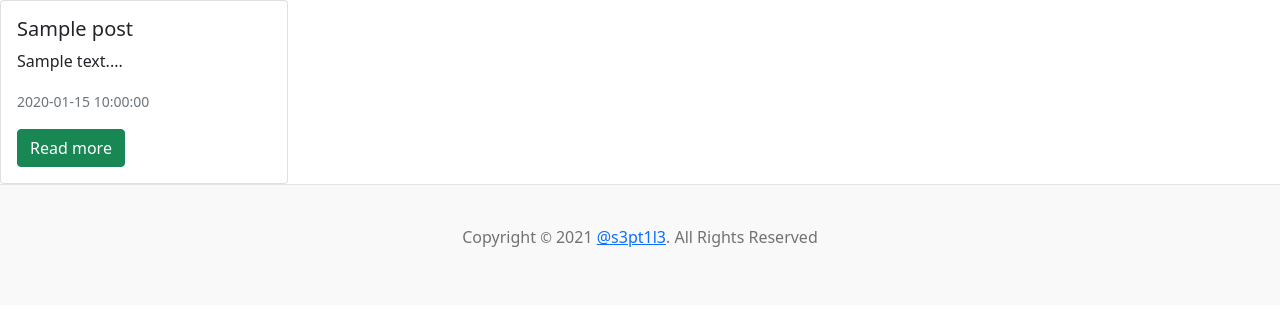
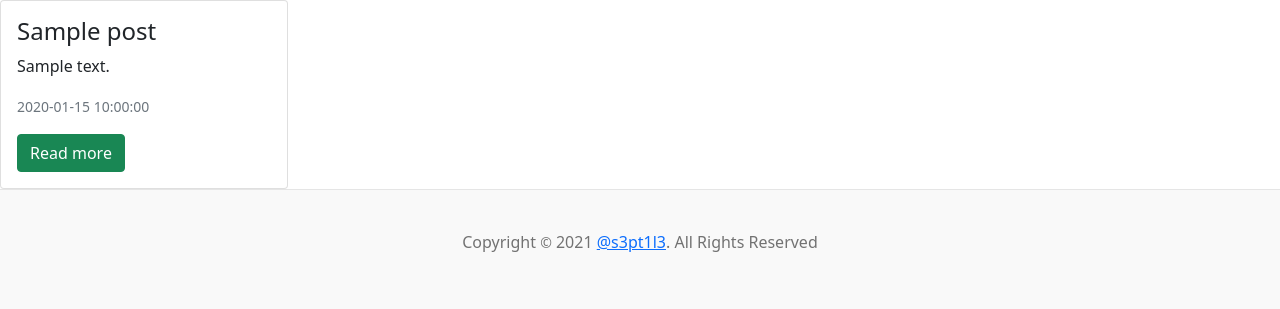
Before and after one commit to s3pt1l3/flask_blog, a Flask app: page /blog/ in a window 1280 px wide. Shown: the part 72-381 px from the top of the page. Run offline with Flask 2, Linux system fonts and the light colour scheme; tables that the repository leaves empty hold one stand-in row (values such as "Sample post"); some libraries are stand-ins or nearby versions.

Commit message:
Fix: fix post text display

```diff
--- a/posts/templates/posts.html
+++ b/posts/templates/posts.html
@@ -6,12 +6,16 @@
     {% for post in posts %}
         <div class="card" style="width: 18rem;">
             <div class="card-body">
-                <h5 class="card-title">{{post.title}}</h5>
-                <p class="card-text">{{post.text[:100]}}...</p>
+                <h4 class="card-title">{{ post.title }}</h4>
+                {% if post.text|length > 100 %}
+                    <p class="card-text">{{ post.text[:100] }}...</p>
+                {% else %}
+                    <p class="card-text">{{ post.text }}</p>
+                {% endif %}
                 <p class="card-text">
-                    <small class="text-muted">{{post.created_at}}</small>
+                    <small class="text-muted">{{ post.created_at }}</small>
                 </p>
-                <a href="#" class="btn btn-success">Read more</a>
+                <a href="/blog/{{ post.slug }}" class="btn btn-success">Read more</a>
             </div>
         </div>
     {% endfor %}
```
